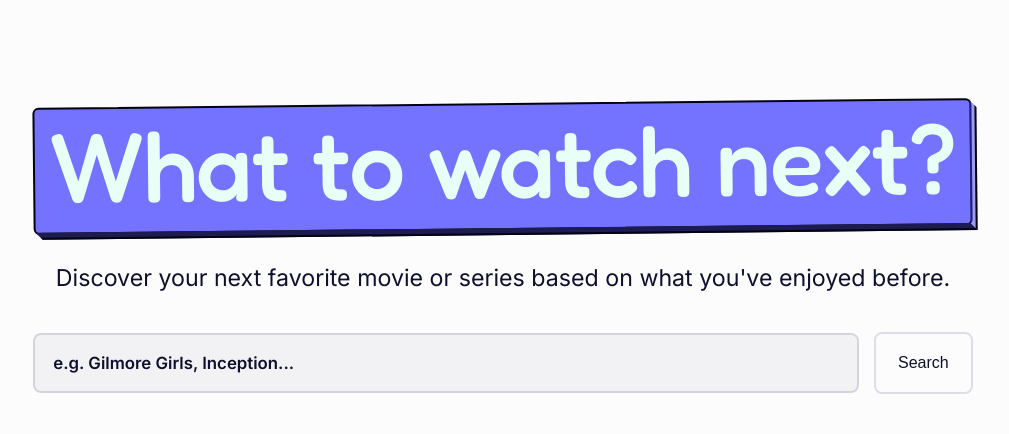
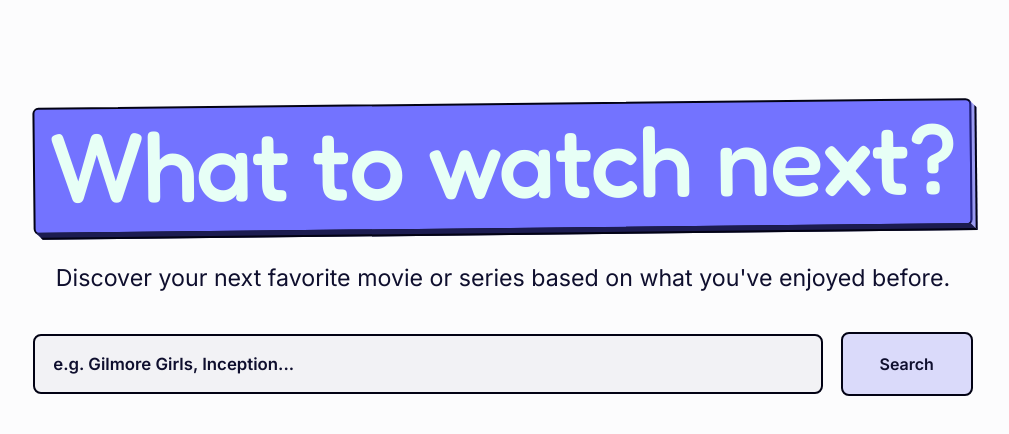
Before and after one commit to dmolinsky/what-to-watch-next-frontend, a React (Vite) app: page / in a window 1280 px wide. Shown: the top 434 px of the page, without its empty margins (137-1146 px from the left). Built offline with nearby package versions, Linux system fonts and the light colour scheme; no server answers.

Commit message:
redesigned searchbar

```diff
--- a/src/styles/components/search-bar.css
+++ b/src/styles/components/search-bar.css
@@ -7,18 +7,26 @@
   gap: 15px;
 }
 
-/* mobile-first: input above button */
+/* Input */
 .search-input {
   width: 100%;
   border-radius: var(--radius);
-  border: 2px solid var(--border);
+  border: 2px solid var(--ink);
   background: var(--surface);
   color: var(--text);
+
   padding: 14px 14px;
   outline: none;
-  font-family: 'Inter';
+
+  font-family: "Inter", system-ui, -apple-system, BlinkMacSystemFont, sans-serif;
   font-weight: 600;
   font-size: 1.1rem;
+
+  transition:
+    border-color 160ms ease,
+    background-color 160ms ease,
+    box-shadow 160ms ease,
+    transform 120ms ease;
 }
 
 .search-input::placeholder {
@@ -28,53 +36,79 @@
 .search-input:focus,
 .search-input:focus-visible {
   outline: none;
-  box-shadow: none;
-  border-color: var(--aqua);
+  border-color: color-mix(in srgb, var(--lavender) 70%, var(--ink));
+  background: color-mix(in srgb, var(--surface) 92%, var(--indigo));
+  box-shadow: 0 0 0 4px color-mix(in srgb, var(--indigo) 22%, transparent);
 }
 
+.search-input:focus-visible {
+  transform: translateY(-1px);
+}
+
+/* Button */
 .search-button {
   width: 100%;
   border-radius: var(--radius);
-  border: 2px solid var(--border);
-  background: transparent;
+  border: 2px solid var(--ink);
+
+  background: color-mix(in srgb, var(--indigo) 18%, transparent);
   color: var(--text);
+
   padding: 12px 14px;
   cursor: pointer;
+
+  font-family: "Inter", system-ui, -apple-system, BlinkMacSystemFont, sans-serif;
+  font-weight: 700;
   font-size: 1.1rem;
-  cursor: pointer;
+
   transition:
-    background-color 0.2s ease,
-    border-color 0.2s ease,
-    transform 0.12s ease;
+    background-color 160ms ease,
+    border-color 160ms ease,
+    transform 140ms ease,
+    box-shadow 160ms ease;
 }
 
 .search-button:hover {
-  background: color-mix(in srgb, var(--accent) 12%, transparent);
-  border-color: var(--accent);
+  background: color-mix(in srgb, var(--indigo) 28%, transparent);
+  border-color: color-mix(in srgb, var(--lavender) 70%, var(--ink));
+  transform: translate(-2px, -2px);
+  box-shadow: 0 16px 26px rgba(2, 3, 59, 0.28);
 }
 
 .search-button:active {
-  transform: translateY(2px);
+  transform: translate(0px, 1px);
+  box-shadow: 0 8px 14px rgba(2, 3, 59, 0.18);
 }
 
-/* md and up: input + button on one row */
+.search-button:focus-visible {
+  outline: none;
+  box-shadow: 0 0 0 4px color-mix(in srgb, var(--indigo) 22%, transparent);
+}
+
+.search-button:disabled {
+  opacity: 0.55;
+  cursor: not-allowed;
+  transform: none;
+  box-shadow: none;
+}
+
+/* Layout*/
 @media (min-width: 768px) {
   .search-row {
     grid-template-columns: 1fr auto;
     align-items: center;
+    gap: 18px;
   }
 
-  .search-button {
-    width: auto;
-    padding-inline: 18px;
-  }
   .search-input {
     padding: 18px 18px;
     font-size: 1.05rem;
   }
 
   .search-button {
+    width: auto;
     padding: 20px 22px;
     font-size: 1rem;
+    min-width: 132px;
   }
 }
```
